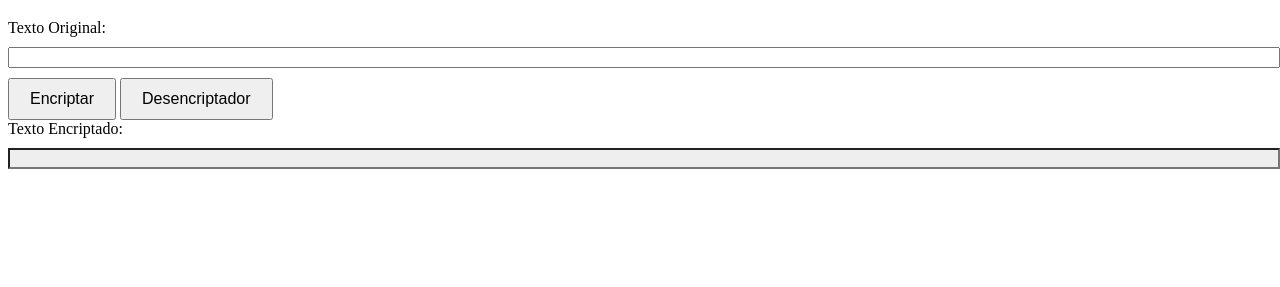
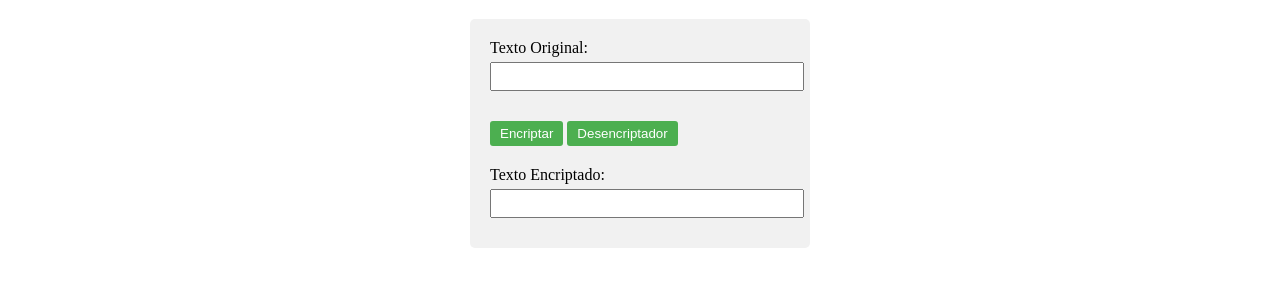
Before and after one commit to LuisSiccardi/challengeonecodificador4, a plain HTML site: page index.html in a window 1280 px wide. Shown: the part 61-348 px from the top of the page. Drawn offline with Linux system fonts and the light colour scheme.

Commit message:
Update style.css
versión 3

```diff
--- a/style.css
+++ b/style.css
@@ -1,26 +1,35 @@
 h1 {
     text-align: center;
 }
-
-label, input {
-    display: block;
-    margin-bottom: 10px;
+.container {
+    width: 300px;
+    margin: 20px auto;
+    padding: 20px;
+    background-color: #f1f1f1;
+    border-radius: 5px;
 }
 
-.buttons {
-    text-align: center;
-    margin-bottom: 20px;
+label {
+    display: block;
+    margin-bottom: 5px;
 }
 
 input[type="text"] {
     width: 100%;
+    padding: 5px;
+    margin-bottom: 10px;
 }
 
 button {
-    padding: 10px 20px;
-    font-size: 16px;
+    background-color: #4CAF50;
+    color: white;
+    padding: 5px 10px;
+    border: none;
+    border-radius: 3px;
+    cursor: pointer;
+    margin: 20px auto;
 }
 
-#encrypted-text {
-    background-color: #eee;
+button:hover {
+    background-color: #45a049;
 }
```
